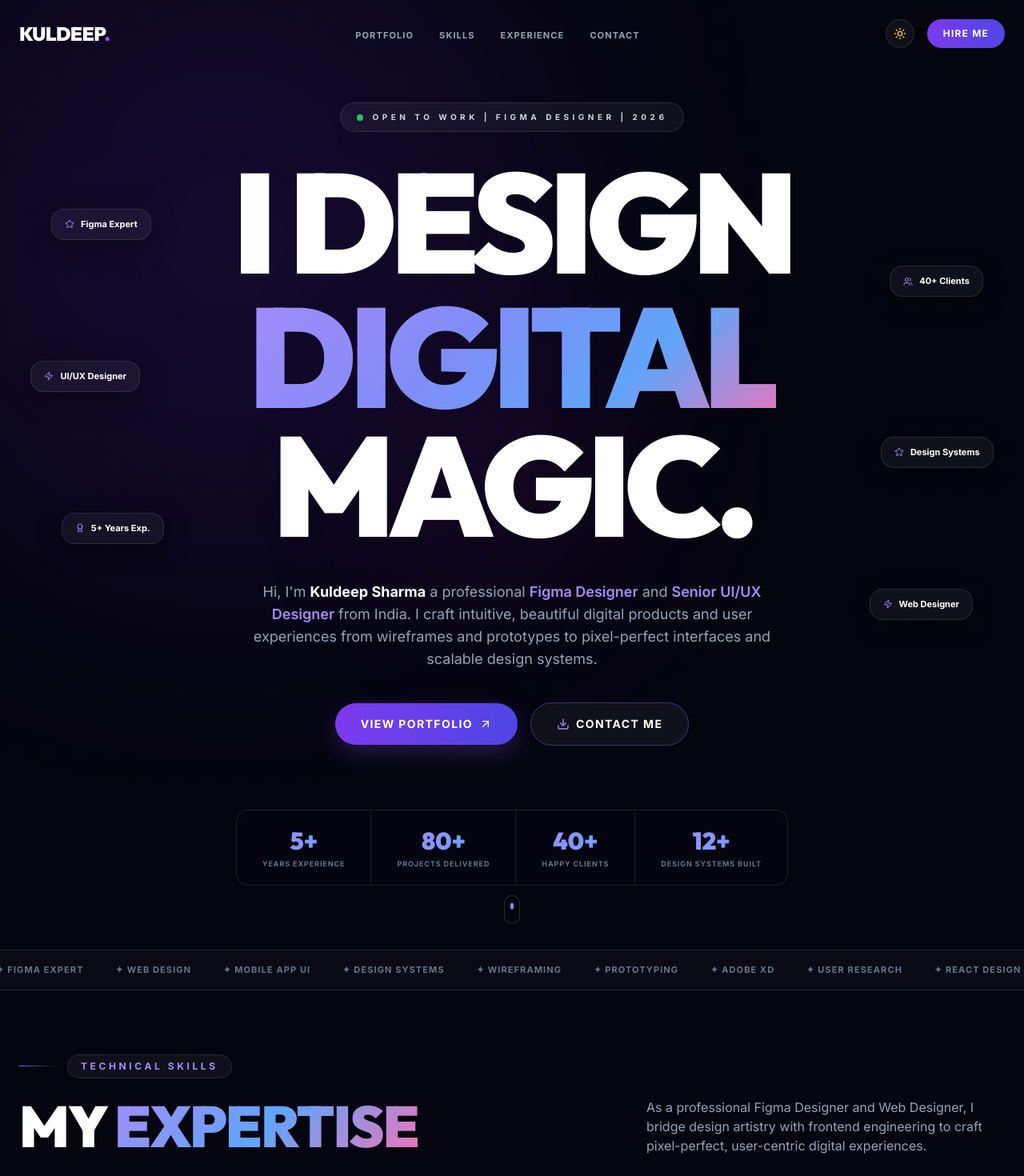
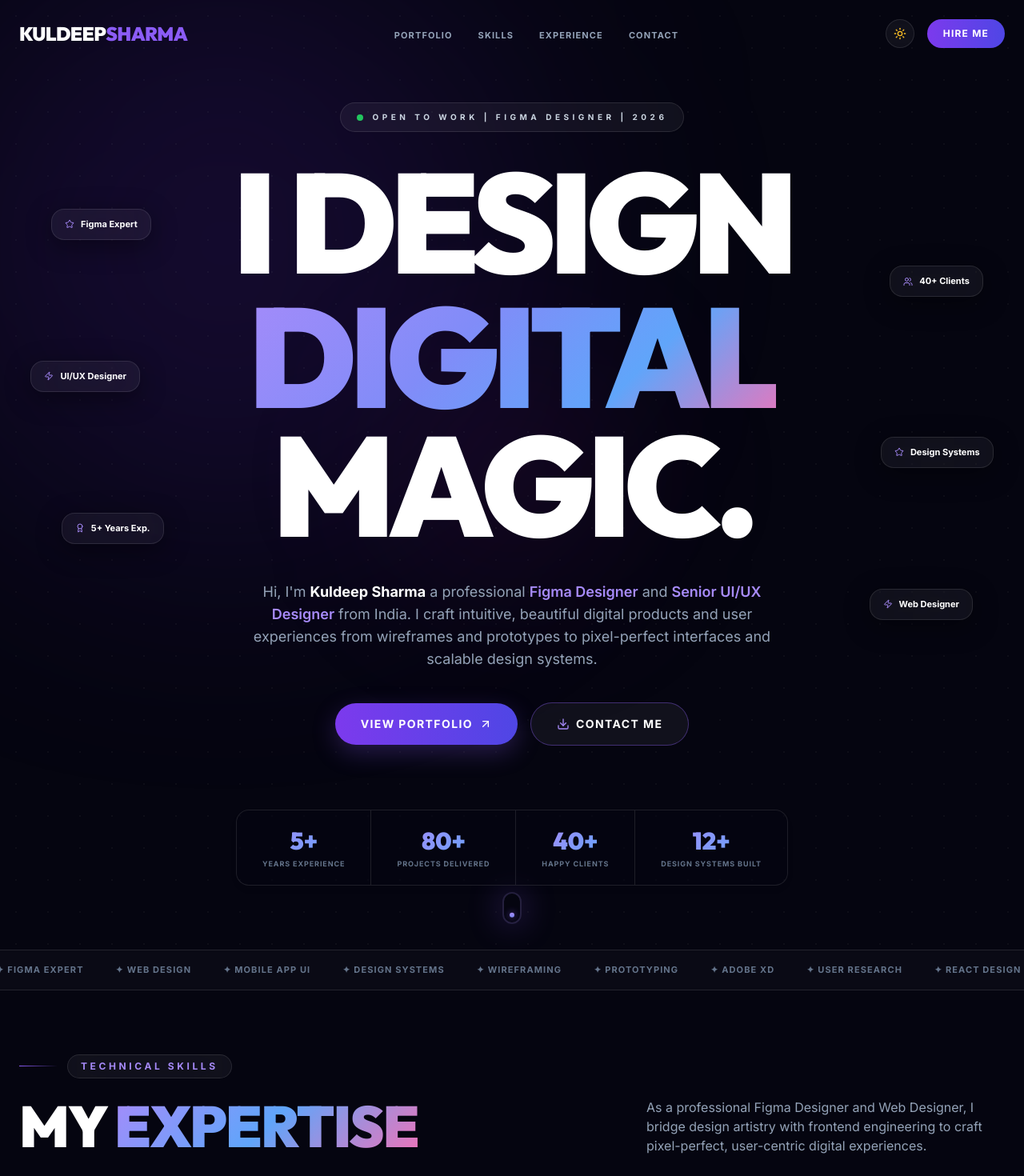
Before and after one commit to sharmarj13/kuldeep_portfolio, a React (Vite) app: page / in a window 1280 px wide. Shown: the top 1470 px of the page at 80% size. Built offline with nearby package versions, Linux system fonts and the light colour scheme.

Commit message:
design issue

```diff
--- a/src/components/Contact.jsx
+++ b/src/components/Contact.jsx
@@ -181,7 +181,7 @@ const Contact = () => {
                   whileTap={{ scale: 0.99 }}
                   disabled={formStatus === 'loading'}
                   aria-label={formStatus === 'loading' ? 'Sending message' : 'Send message'}
-                  className={`w-full py-4.5 text-white rounded-2xl font-black text-xs md:text-sm uppercase tracking-[0.2em] flex items-center justify-center gap-3 transition-all ${
+                  className={`w-full py-4 text-white rounded-2xl font-black text-xs md:text-sm uppercase tracking-[0.2em] flex items-center justify-center gap-3 transition-all ${
                     formStatus === 'loading' ? 'bg-slate-700 cursor-wait' :
                     formStatus === 'success' ? 'bg-green-600' :
                     formStatus === 'error' ? 'bg-rose-600' :
--- a/src/components/Hero.jsx
+++ b/src/components/Hero.jsx
@@ -244,11 +244,11 @@ const Hero = () => {
 
         {/* ── Scroll indicator ── */}
         <div className="absolute bottom-6 md:bottom-8 left-1/2 -translate-x-1/2 flex flex-col items-center gap-2">
-          <div className="w-5 h-9 rounded-full border border-black/[0.1] dark:border-white/15 flex justify-center pt-1.5" aria-hidden="true">
+          <div className="w-6 h-10 rounded-full border-2 border-violet-500/20 dark:border-violet-400/20 flex justify-center pt-2 shadow-glow" aria-hidden="true">
             <motion.div
-              animate={{ y: [0, 14, 0] }}
-              transition={{ duration: 1.8, repeat: Infinity, ease: 'easeInOut' }}
-              className="w-1 h-2 bg-gradient-to-b from-violet-600 to-indigo-600 dark:from-violet-400 dark:to-indigo-400 rounded-full"
+              animate={{ y: [0, 16, 0], opacity: [0.3, 1, 0.3] }}
+              transition={{ duration: 2, repeat: Infinity, ease: 'easeInOut' }}
+              className="w-1.5 h-1.5 bg-gradient-to-b from-violet-600 to-indigo-600 dark:from-violet-400 dark:to-indigo-400 rounded-full shadow-[0_0_8px_rgba(139,92,246,0.8)]"
             />
           </div>
         </div>
--- a/src/components/Navbar.jsx
+++ b/src/components/Navbar.jsx
@@ -27,7 +27,7 @@ const Navbar = ({ theme, toggleTheme }) => {
 
             {/* Logo */}
             <div className="text-xl md:text-2xl font-black font-outfit tracking-tight text-slate-900 dark:text-white">
-              KULDEEP<span className="text-violet-500">.</span>
+              KULDEEP<span className="text-violet-500">SHARMA</span>
             </div>
 
             {/* Desktop Nav */}
```
